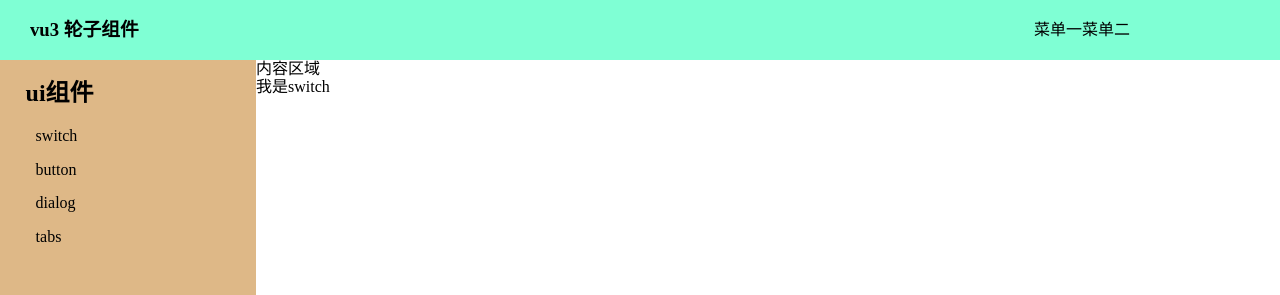
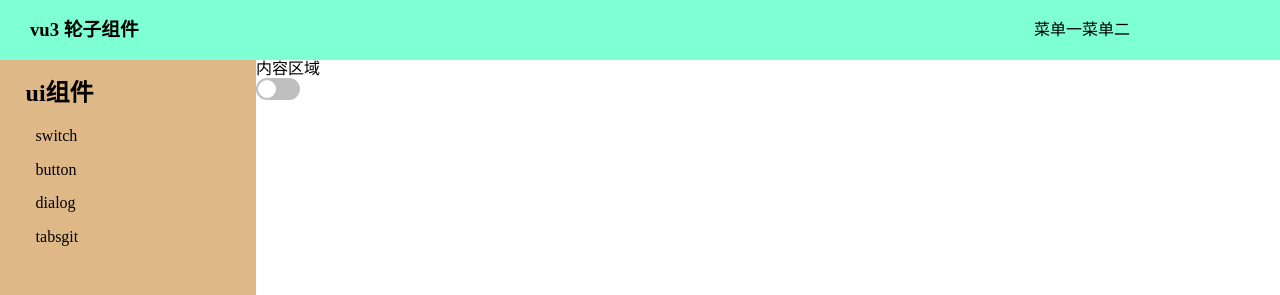
Before and after one commit to HW0001/Vue3-ui, a Vue app: page /switch in a window 1280 px wide. Shown: the top 295 px of the page. Built offline with nearby package versions, Linux system fonts and the light colour scheme.

Commit message:
添加switch并增加组件

```diff
--- a/src/components/AsideList.vue
+++ b/src/components/AsideList.vue
@@ -5,7 +5,7 @@
         <li><router-link to='switch'>switch</router-link></li>
         <li><router-link to='button'>button</router-link></li>
         <li><router-link to='dialog'>dialog</router-link></li>
-        <li><router-link to='tabs'>tabs</router-link></li>
+        <li><router-link to='tabs'>tabsgit</router-link></li>
         </ol>
     </div>
 </template>
--- a/src/components/SwitchDemo.vue
+++ b/src/components/SwitchDemo.vue
@@ -1,10 +1,13 @@
 <template>
     <div>
-        我是switch
+       <Switch />
     </div>
 </template>
 <script lang=ts>
+import Switch from '../lib/Switch.vue'
 export default {
-
+    components:{
+        Switch
+    }
 }
 </script>
--- /dev/null
+++ b/src/lib/Switch.vue
@@ -0,0 +1,44 @@
+<template>
+    <div><span @click="toogle" :class="{checked:checked}"></span></div>
+</template>
+<script lang="ts">
+import { ref } from 'vue'
+export default {
+    setup(){
+        const checked =ref(false);
+        const toogle=()=>{
+            checked.value=!checked.value
+        }
+        return {
+            checked,
+            toogle
+        }
+    }
+}
+</script>
+<style lang="scss" scoped>
+    $h1 : 22px;
+    $h2 : $h1 - 4px;
+    div{
+        height: $h1;
+        width: $h1 * 2;
+        border-radius: $h1/2;
+        background-color:rgba(0,0,0,.25);
+        position: relative;
+        span{
+            display: inline-block;
+            height: $h2;
+            width: $h2;
+            border-radius: 50%;;
+            position: absolute;
+            top:2px;
+            left: 2px;
+            background-color: #fff;
+            cursor: pointer;
+            transition:left 250ms;
+        }
+        span.checked{
+            left: calc(100% - #{$h2} - 2px)
+        }
+    }
+</style>
```
